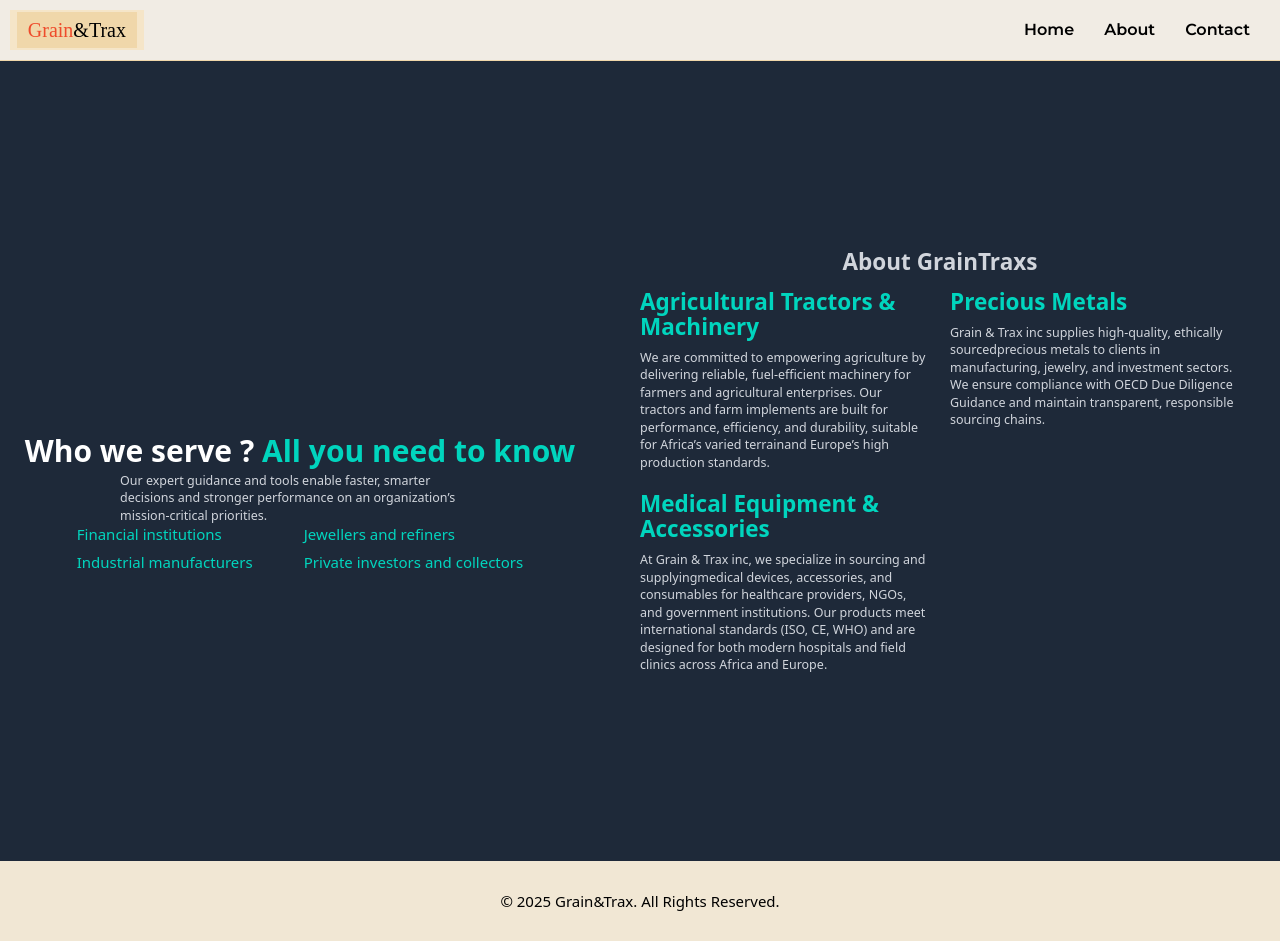
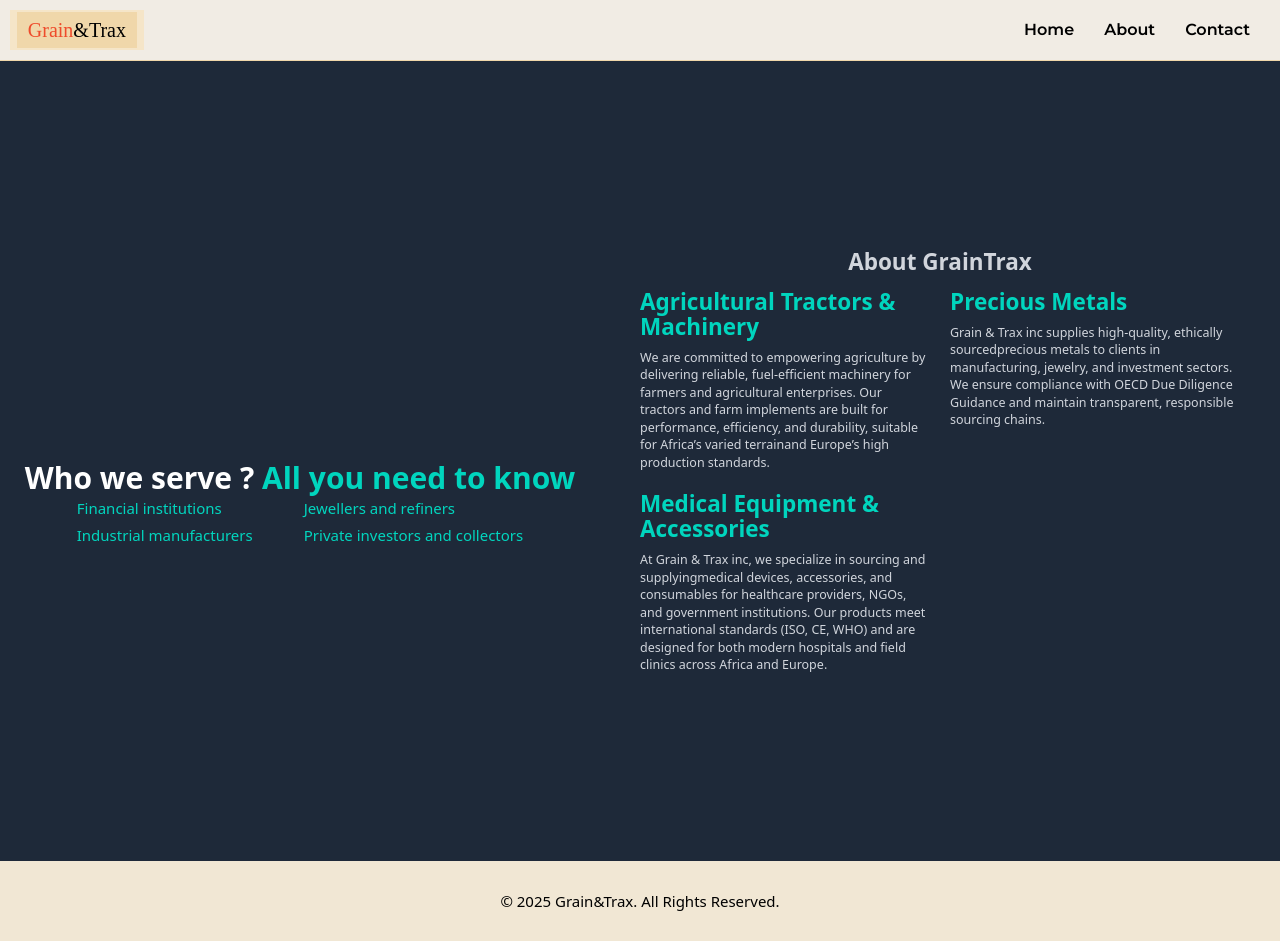
Before and after one commit to olamidefrancis/grain-trax, a React (Vite) app: page /About in a window 1280 px wide. Built offline with nearby package versions, Linux system fonts and the light colour scheme; a web font is replaced by a local one.

Commit message:
content fix

```diff
--- a/src/assets/Component/About/About.jsx
+++ b/src/assets/Component/About/About.jsx
@@ -61,10 +61,7 @@ const AboutUs = () => {
             <span className="text-teal-400"> All you need to know</span>{" "}
 
           </h2>
-          <p className="text-gray-300 mb-6 text-base md:text-xl max-w-xl mx-auto md:mx-0">
-            Our expert guidance and tools enable faster, smarter decisions and
-            stronger performance on an organization’s mission-critical priorities.
-          </p>
+
 
           <div className="grid sm:grid-cols-2 gap-3 mt-6">
             {links.map((link, i) => (
@@ -82,7 +79,7 @@ const AboutUs = () => {
         {/* Right section */}
         <div className="flex-1 flex flex-col gap-y-6 items-center justify-center  min-h-screen text-center md:text-left padds  max-[500px]:justify-start   ">
           <h1 className=" text-3xl md:text-4xl font-bold  text-gray-300 mb-6">
-            About GrainTraxs
+            About GrainTrax
           </h1>
           <div className="grid sm:grid-cols-2 gap-8">
                 {stats.map((item, i) => (
```
